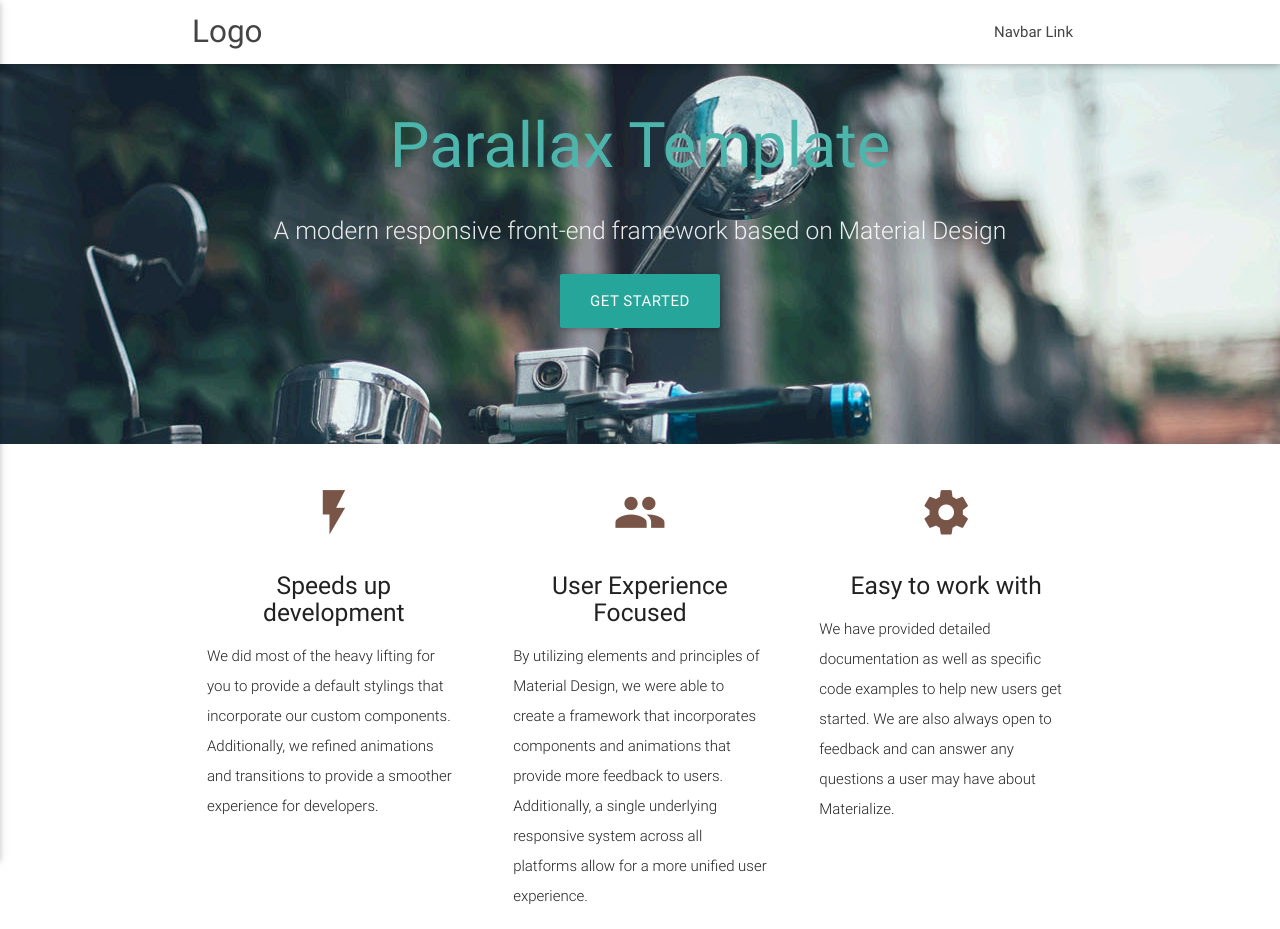
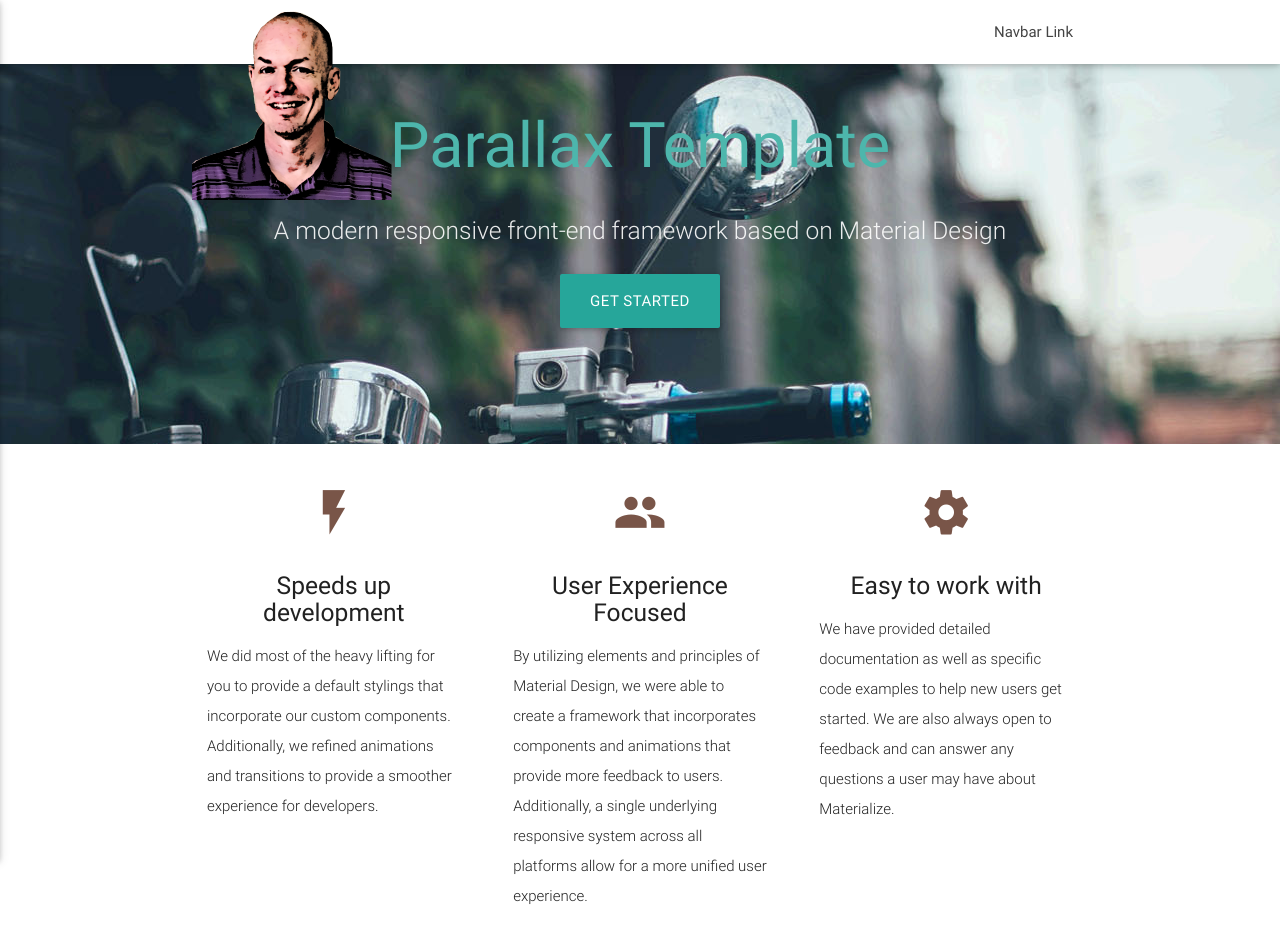
Before and after one commit to bryonnicoson/bryonnicoson.github.io, a plain HTML site: page index.html in a window 1280 px wide. Shown: the top 929 px of the page. Drawn offline with nearby package versions, Linux system fonts and the light colour scheme.

Commit message:
name, logo

```diff
--- a/index.html
+++ b/index.html
@@ -3,7 +3,7 @@
 <head>
   <meta http-equiv="Content-Type" content="text/html; charset=UTF-8"/>
   <meta name="viewport" content="width=device-width, initial-scale=1, maximum-scale=1.0, user-scalable=no"/>
-  <title>Parallax Template - Materialize</title>
+  <title>Bryon Michael Nicoson, Android Developer</title>
 
   <!-- CSS  -->
   <link href="https://fonts.googleapis.com/icon?family=Material+Icons" rel="stylesheet">
@@ -13,7 +13,7 @@
 <body>
   <nav class="white" role="navigation">
     <div class="nav-wrapper container">
-      <a id="logo-container" href="#" class="brand-logo">Logo</a>
+      <a id="logo-container" href="#" class="brand-logo"><img src="cutoutMug.png"></a>
       <ul class="right hide-on-med-and-down">
         <li><a href="#">Navbar Link</a></li>
       </ul>
```
Also changed, not shown: cutoutMug.png (added).
